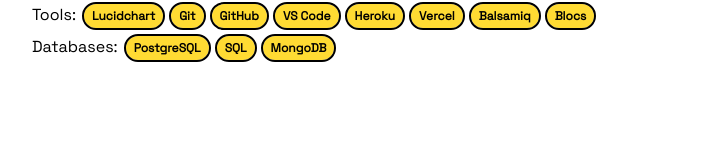
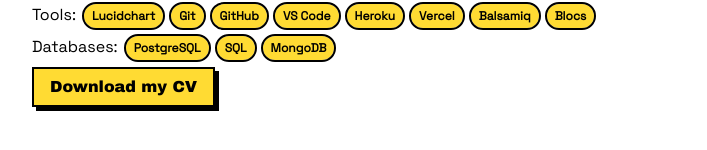
Before and after one commit to MarkChips/portfolio-website, a Next.js app: page / in a window 1280 px wide. Shown: the part 618-768 px from the top of the page, without its empty margins (288-995 px from the left). Built offline with nearby package versions, Linux system fonts and the light colour scheme.

Commit message:
add download link to my cv

```diff
--- a/app/page.tsx
+++ b/app/page.tsx
@@ -4,6 +4,7 @@
 import { Text } from "@/components/retroui/Text";
 import { Avatar } from "@/components/retroui/Avatar";
 import { Badge } from "@/components/retroui/Badge";
+import { Button } from "@/components/retroui/Button";
 
 export default function Home() {
   return (
@@ -77,6 +78,11 @@
             </li>
           </ul>
         </section>
+        <a href="/docs/Mark-Chipperfield-CV.pdf" download>
+          <Button>
+            Download my CV
+          </Button>
+        </a>
       </main>
     </div >
   );
```
Also changed, not shown: 1 other file (tests, documents, lock files or other folders).
